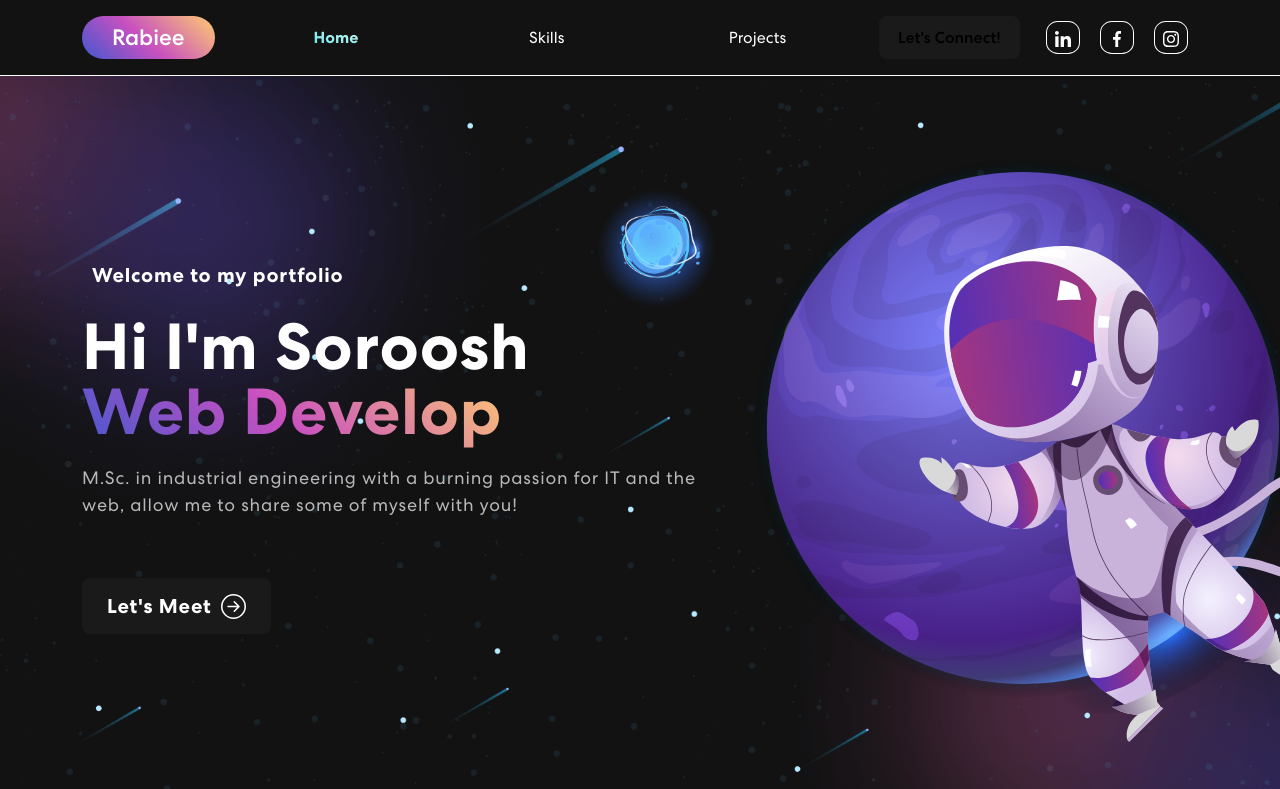
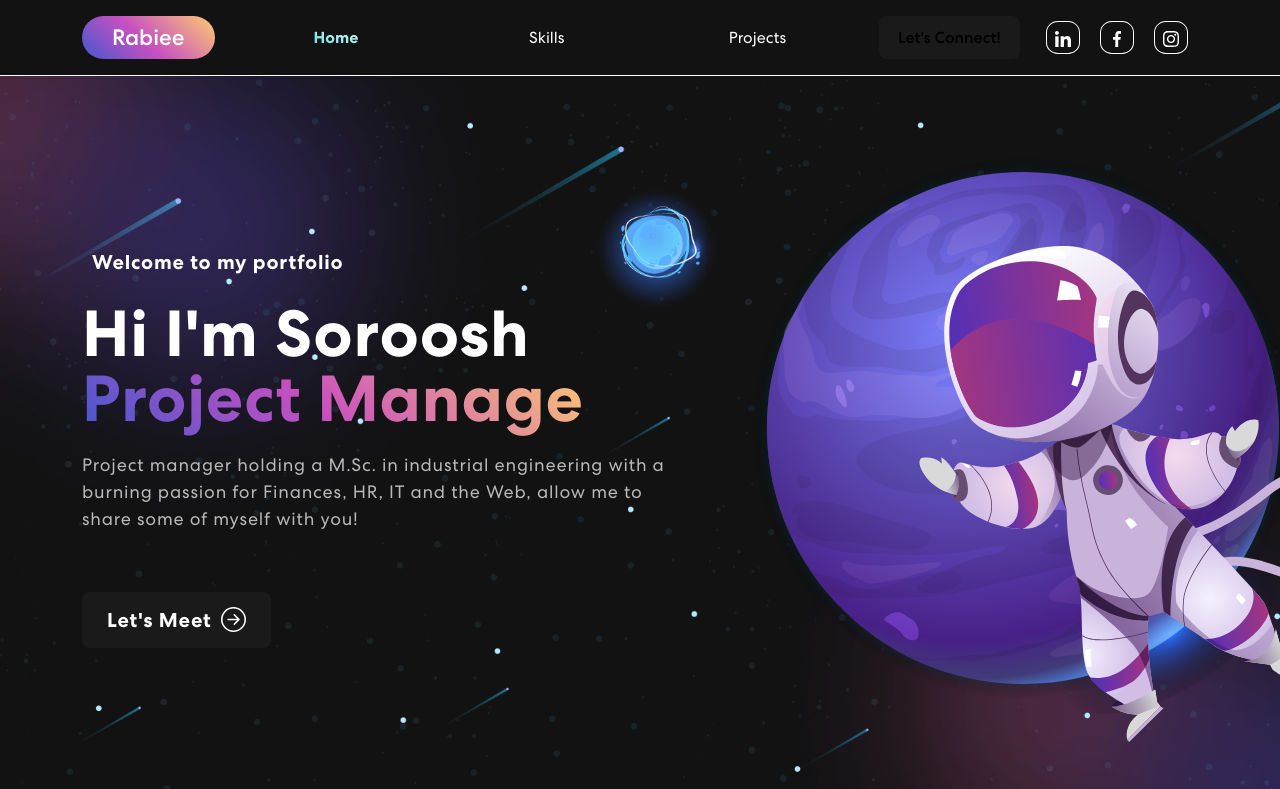
Before and after one commit to titantooth/my_portfolio, a React (Vite) app: page / in a window 1280 px wide. Shown: the top 789 px of the page. Built offline with nearby package versions, Linux system fonts and the light colour scheme.

Commit message:
added content

```diff
--- a/src/components/hero/banner.css
+++ b/src/components/hero/banner.css
@@ -4,7 +4,6 @@
   background-image: url("../../assets/img/banner-bg.png");
   background-position: top center;
   background-size: cover;
-  background-repeat: no-repeat;
   overflow: hidden;
 }
 .banner .tagline {
--- a/src/components/hero/banner.tsx
+++ b/src/components/hero/banner.tsx
@@ -9,7 +9,7 @@ import './banner.css'
 const banner = () => {
     const [loopNum, setLoopNum] = useState(0)
     const [isDeleting, setIsDeleting] = useState(false)
-    const toRotate = ['Web Developer', 'Web Designer', 'UI/UX Designer']
+    const toRotate = ['Project Manager', 'Financial Advisor', 'Web Developer', 'UI/UX Designer']
     const [text, setText] = useState('')
     const [delta, setDelta] = useState(300 - Math.random() * 100)
     const period = 2000
@@ -48,7 +48,7 @@ const banner = () => {
                     <Col xs={12} md={6} xl={7}>
                         <span className="tagline">Welcome to my portfolio</span>
                         <h1>{`Hi I'm Soroosh`}<br /><span className="wrap rotater"> {text}</span></h1>
-                        <p>M.Sc. in industrial engineering with a burning passion for IT and the web, allow me to share some of myself with you!</p>
+                        <p>Project manager holding a M.Sc. in industrial engineering with a burning passion for Finances, HR, IT and the Web, allow me to share some of myself with you!</p>
                         <button onClick={() => console.log('connect')}>Let's Meet<ArrowRightCircle size={25} /></button>
                     </Col>
                     <Col xs={12} md={6} xl={5} className="banner-img">
```
